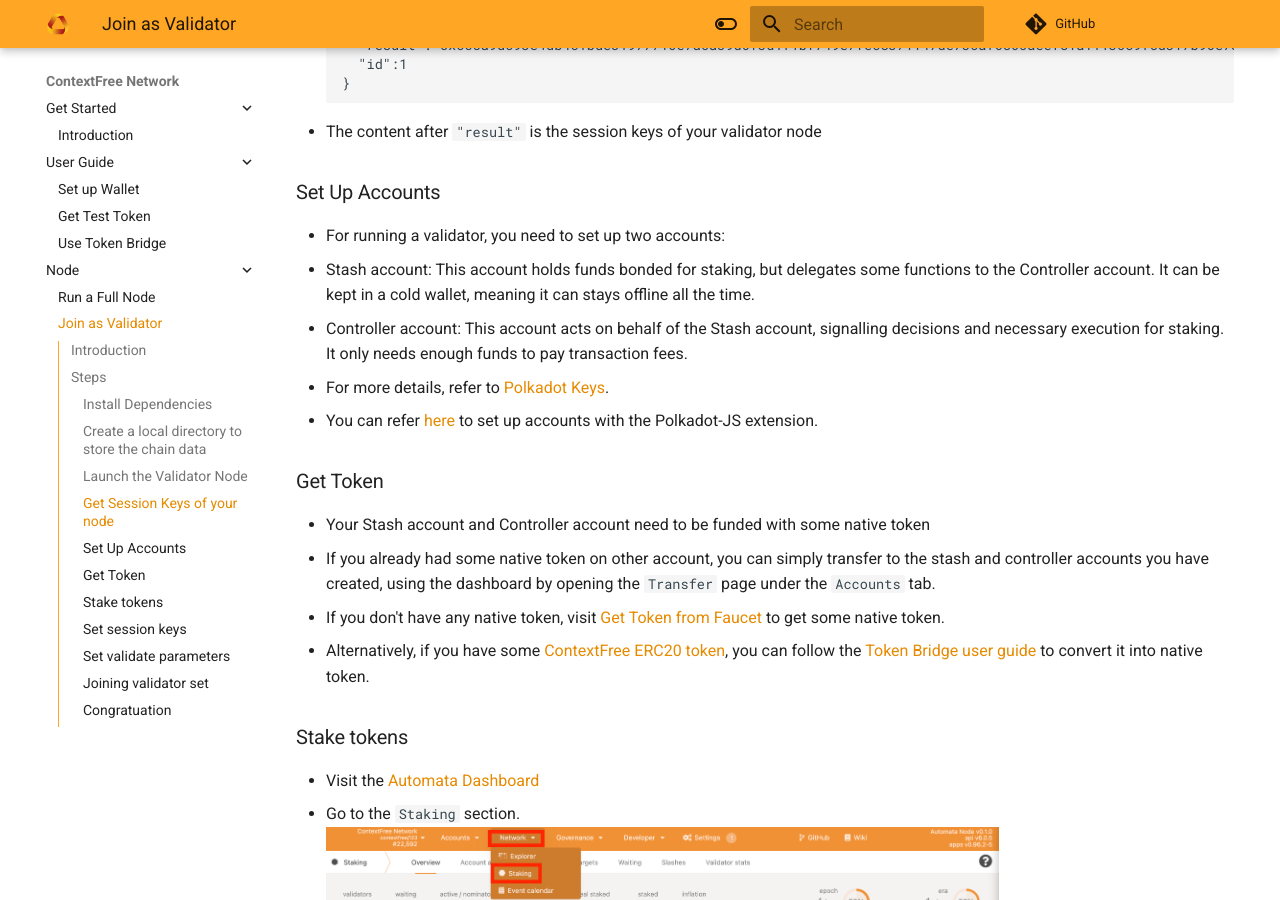
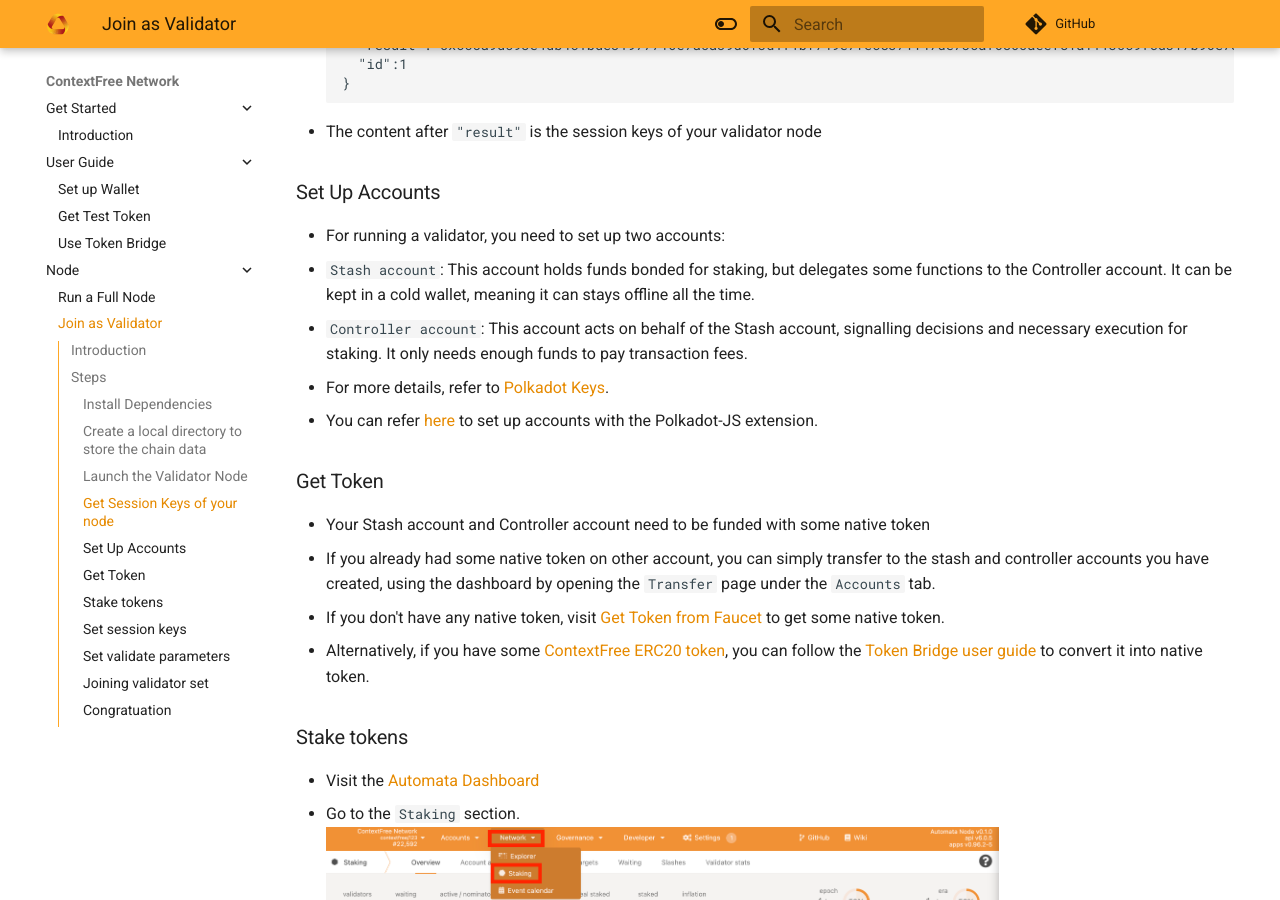
Before and after one commit to automata-network/docs, an MkDocs documentation site: the page built from docs/canarynet/node/run-validator.md, in a window 1280 px wide and 900 px high, scrolled down 2065 px. Built offline with MkDocs 1.6.1 and Material for MkDocs 9.7.7, drawn with Linux system fonts in a browser that asks for light colours; nearby versions of some CDN libraries; comment, search, counter and statistics services are not loaded.

Commit message:
adding breaks

```diff
--- a/docs/canarynet/node/run-validator.md
+++ b/docs/canarynet/node/run-validator.md
@@ -71,8 +71,8 @@
 
 ### Set Up Accounts
 - For running a validator, you need to set up two accounts:
-  - Stash account: This account holds funds bonded for staking, but delegates some functions to the Controller account. It can be kept in a cold wallet, meaning it can stays offline all the time.
-  - Controller account: This account acts on behalf of the Stash account, signalling decisions and necessary execution for staking. It only needs enough funds to pay transaction fees.
+  - `Stash account`: This account holds funds bonded for staking, but delegates some functions to the Controller account. It can be kept in a cold wallet, meaning it can stays offline all the time.
+  - `Controller account`: This account acts on behalf of the Stash account, signalling decisions and necessary execution for staking. It only needs enough funds to pay transaction fees.
   - For more details, refer to [Polkadot Keys](https://wiki.polkadot.network/docs/learn-keys).
 - You can refer [here](../userguide/setupwallet.md) to set up accounts with the Polkadot-JS extension.
 
```
